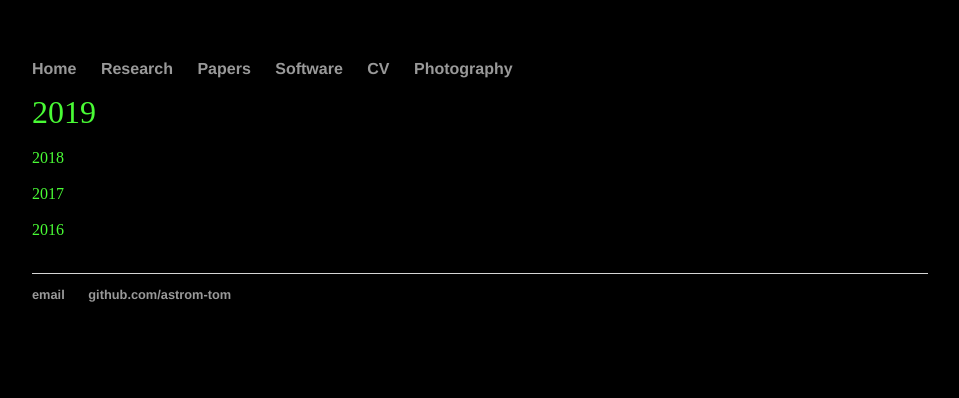
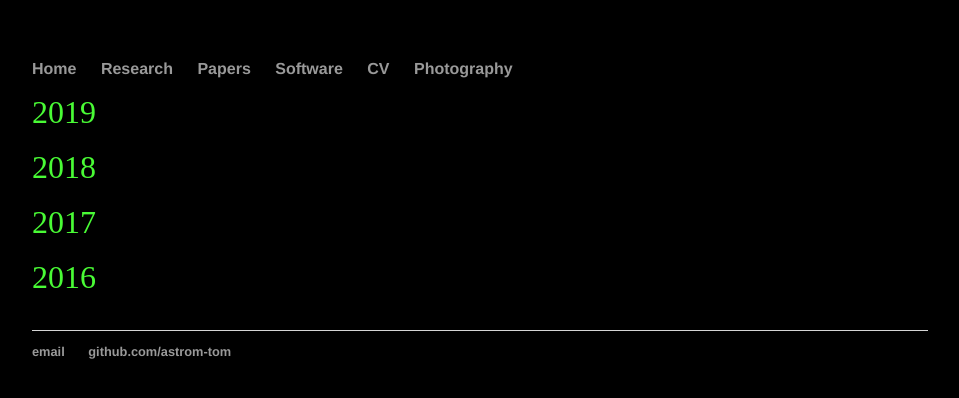
Before and after one commit to astrom-tom/astrom-tom.github.io, a Jekyll site: the page built from Papers/index.html, in a window 1280 px wide. Shown: the top 398 px of the page, without its empty margins (160-1119 px from the left). Built offline with Jekyll 4.4.1, drawn with Linux system fonts in a browser that asks for light colours.

Commit message:
Update index.html

```diff
--- a/Papers/index.html
+++ b/Papers/index.html
@@ -4,8 +4,8 @@ title: Romain Thomas, Fellow Astronomer
 ---
 
 <head>
-			<link rel="shortcut icon" href="img/favicon.ico" />
- </head>
+   <link rel="shortcut icon" href="img/favicon.ico" />
+</head>
 
 <dl>
   <dt style="color:rgb(73, 251, 53);">
@@ -13,10 +13,22 @@ title: Romain Thomas, Fellow Astronomer
     </font>
    </dt>
   <dd>-One of the 12 horoscope sign.</dd>
-  <dt style="color:rgb(73, 251, 53);">2018</dt>
-  <dd>-One of my evening snacks</dd>
- <dt style="color:rgb(73, 251, 53);">2017</dt>
- <dd>-It is also an one of the 12 horoscope sign.</dd>
-  <dt style="color:rgb(73, 251, 53);" >2016</dt>
-  <dd>-It is a multinational technology corporation.</dd>
+
+  <dt style="color:rgb(73, 251, 53);">
+  <font size="6">2018
+    </font>
+   </dt>   <dd>-One of my evening snacks</dd>
+
+  <dt style="color:rgb(73, 251, 53);">
+  <font size="6">2017
+    </font>
+   </dt>
+<dd>-It is also an one of the 12 horoscope sign.</dd>
+
+  <dt style="color:rgb(73, 251, 53);">
+  <font size="6">2016
+    </font>
+   </dt>
+
+<dd>-It is a multinational technology corporation.</dd>
 </dl>
```
